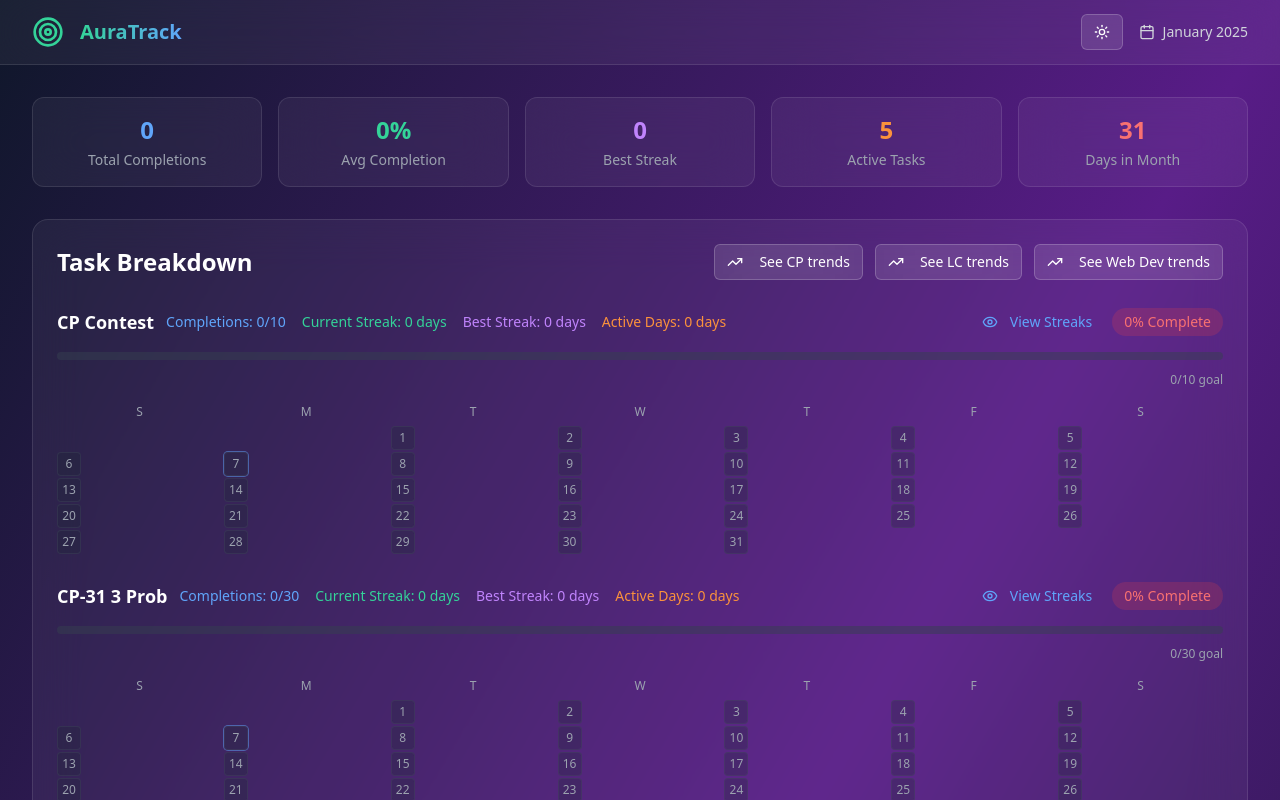
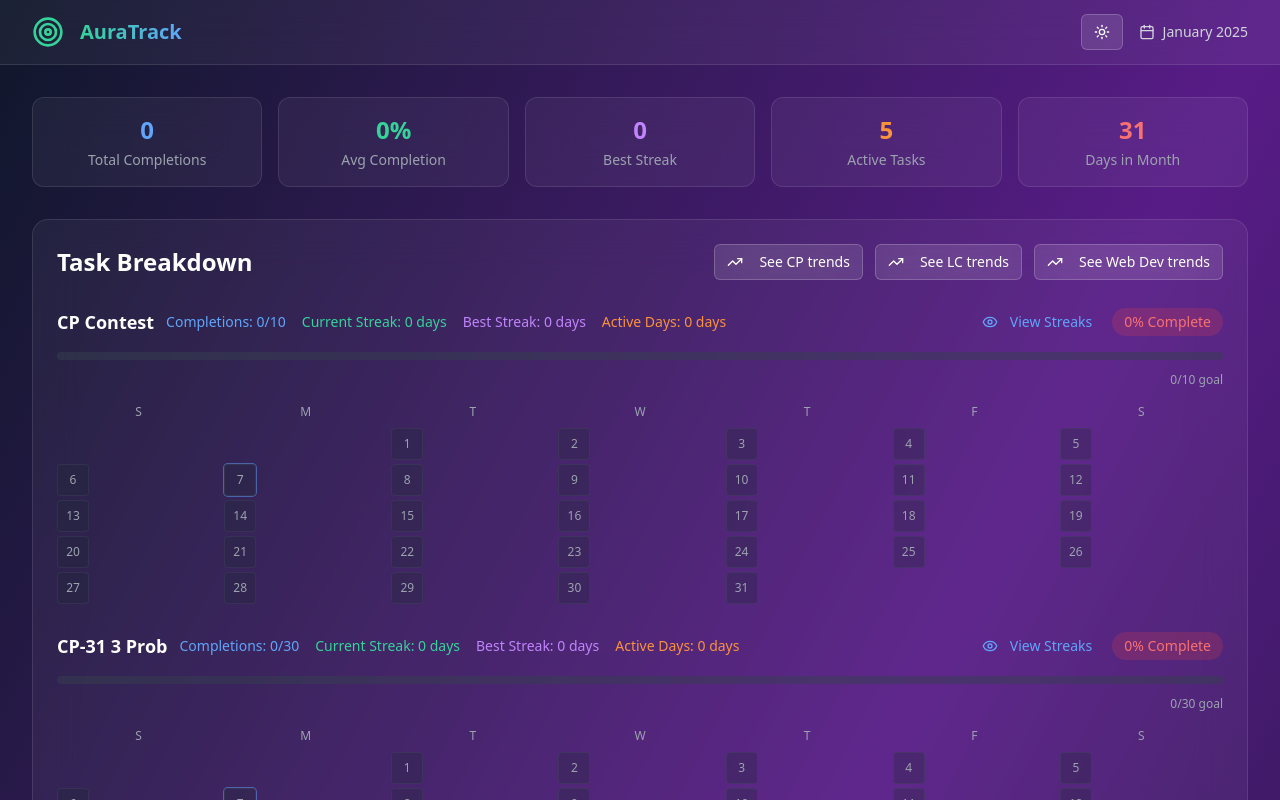
Before and after one commit to A-b-h-i-s-h-e-k-258/StudyStreak, a React (Vite) app: page / in a window 1280 px wide. Shown: the top 800 px of the page. Built offline with nearby package versions, Linux system fonts and the light colour scheme.

Commit message:
Adjust calendar block size
Adjusted the size of the calendar blocks to a medium size.

```diff
--- a/src/components/HabitGrid.tsx
+++ b/src/components/HabitGrid.tsx
@@ -1,4 +1,3 @@
-
 import { useState } from 'react';
 import { Eye, Calendar } from 'lucide-react';
 import { Button } from '@/components/ui/button';
@@ -98,7 +97,7 @@ export const HabitGrid = ({ habits, currentDate }: HabitGridProps) => {
           </div>
 
           {/* Calendar Grid */}
-          <div className="grid grid-cols-7 gap-0.5 text-xs">
+          <div className="grid grid-cols-7 gap-1 text-xs">
             {/* Day headers */}
             {weekDays.map((day, index) => (
               <div key={index} className="text-center text-gray-400 font-medium py-1">
@@ -108,7 +107,7 @@ export const HabitGrid = ({ habits, currentDate }: HabitGridProps) => {
 
             {/* Empty cells for month start alignment */}
             {Array.from({ length: new Date(currentDate.getFullYear(), currentDate.getMonth(), 1).getDay() }).map((_, index) => (
-              <div key={`empty-${index}`} className="w-6 h-6" />
+              <div key={`empty-${index}`} className="w-8 h-8" />
             ))}
 
             {/* Days */}
@@ -121,7 +120,7 @@ export const HabitGrid = ({ habits, currentDate }: HabitGridProps) => {
                   key={day}
                   onClick={() => toggleDay(habit.id, day)}
                   className={`
-                    w-6 h-6 rounded border transition-all duration-200 flex items-center justify-center text-xs font-medium
+                    w-8 h-8 rounded border transition-all duration-200 flex items-center justify-center text-xs font-medium
                     ${isCompleted
                       ? 'bg-emerald-500/30 border-emerald-500/50 text-emerald-300 hover:bg-emerald-500/40'
                       : 'bg-gray-800/30 border-gray-600/30 text-gray-400 hover:bg-gray-700/50 hover:border-gray-500/50'
```
